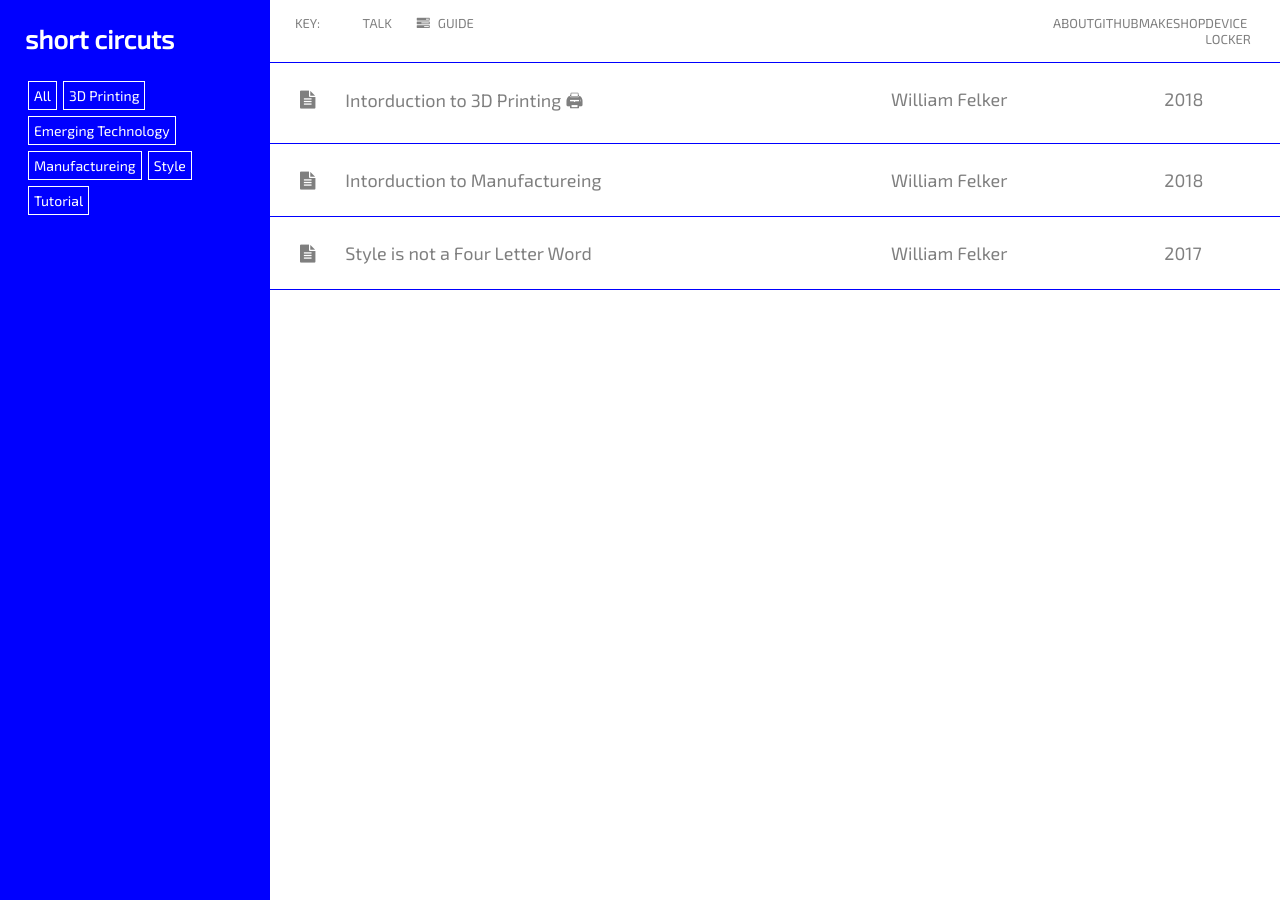
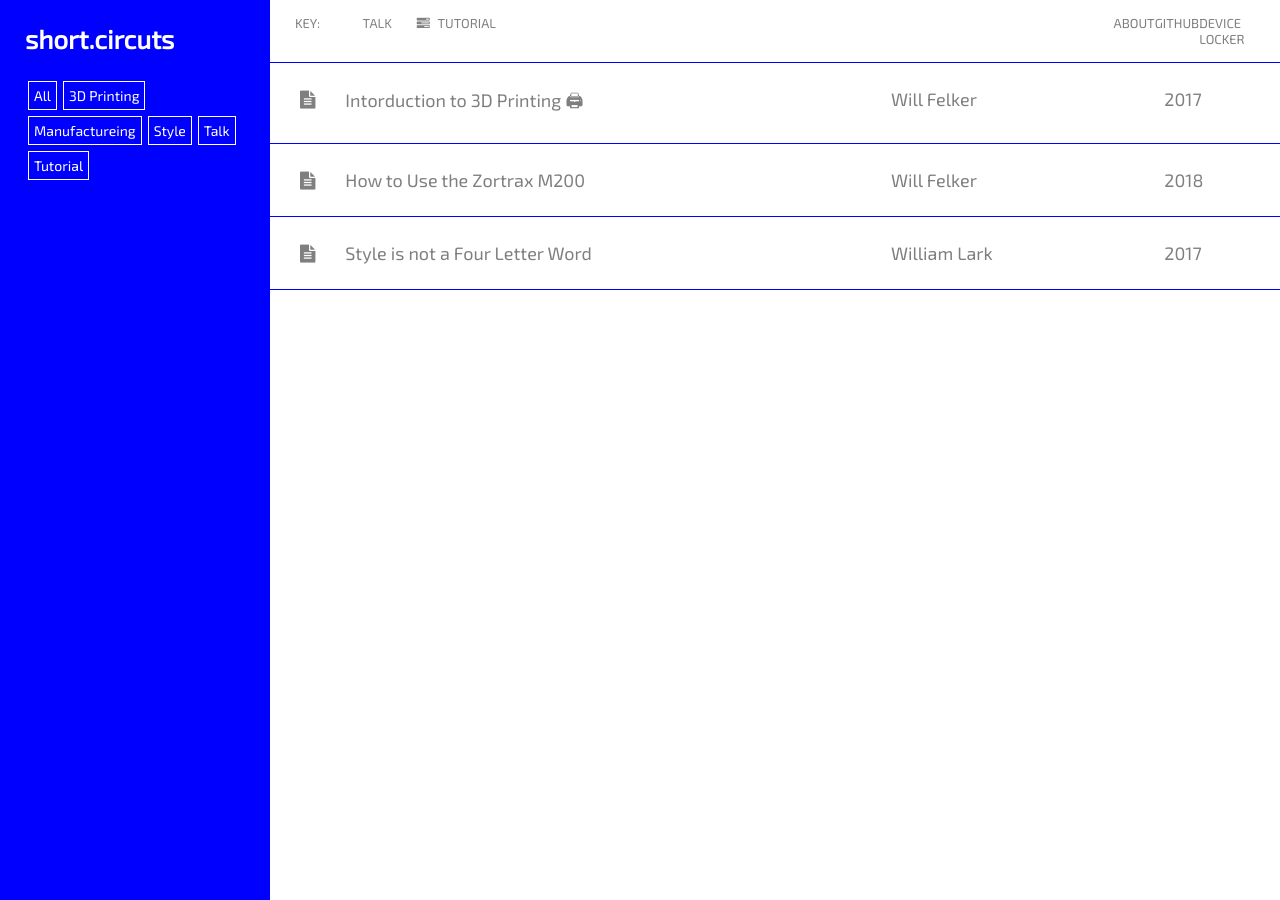
Before and after one commit to fjordsf/short.circuit, a Jekyll site: the page built from index.html, in a window 1280 px wide. Built offline with Jekyll 4.4.1, drawn with Linux system fonts in a browser that asks for light colours; nearby versions of some CDN libraries; comment, search, counter and statistics services are not loaded.

Commit message:
general updates

```diff
--- a/_layouts/default.html
+++ b/_layouts/default.html
@@ -14,7 +14,7 @@
 
         <header>
 
-            <h1><a href="index.html">short circuts</a></h1>
+            <h1><a href="index.html">short.circuts</a></h1>
 
             <nav>
      <ul class="blog-tags-list clearfix">
--- a/_posts/2017-11-16-Printing.md
+++ b/_posts/2017-11-16-Printing.md
@@ -1,6 +1,6 @@
 ---
 title: Style is not a Four Letter Word
-author: William Felker
+author: William Lark
 type: <i class="fa fa-file-text" aria-hidden="true"></i>
 tags:
 - Style
--- a/index.html
+++ b/index.html
@@ -8,14 +8,13 @@
     <ul>
         <li>Key:</li>
         <li><i class="fa-bullhorn" aria-hidden="true"></i> talk</li>
-        <li><i class="fa fa-tasks" aria-hidden="true"></i> guide</li>
+        <li><i class="fa fa-tasks" aria-hidden="true"></i> tutorial</li>
         <!-- <li><i class="fa fa-book" aria-hidden="true"></i> </li> -->
     </ul></div>
 
-    <div class="about-link"><a href="{{ site.github.url }}/about">About</a></div>
-    <div class="about-link"><a href="{{ site.github.url }}/about">Github</a></div>
-    <div class="about-link"><a href="{{ site.github.url }}/about">Makeshop</a></div>
-    <div class="about-link"><a href="{{ site.github.url }}/about">Device Locker</a></div>
+    <div class="about-link"><a href="{{ site.github.url }}/about">About </a></div>
+    <div class="about-link"><a href="https://github.com/fjordsf">Github </a></div>
+    <div class="about-link"><a href="http://devices.fjordsf.com/">Device Locker</a></div>
 </div>
 
 <div class="blog-list-container" id="all-container">
```
Also changed, not shown: _includes/meta.html (+6 -6 lines), _posts/2017-12-20-How-to-use-the-Zortrax-M200.md (added, +12 -0 lines), _posts/2017-12-20-introduction-to-manufacturing.md (deleted, +0 -10 lines), _posts/2017-12-22-intorduction-to-3d-printing.md (+4 -5 lines), _posts/t.md (deleted, +0 -10 lines), about.md (+4 -6 lines).
